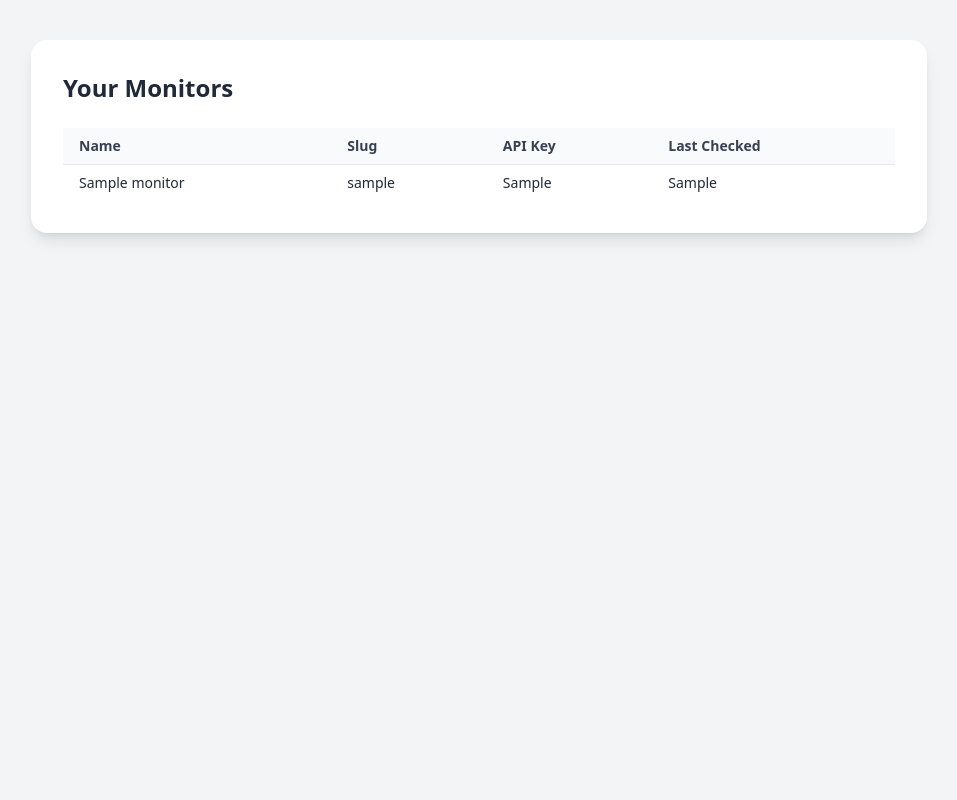
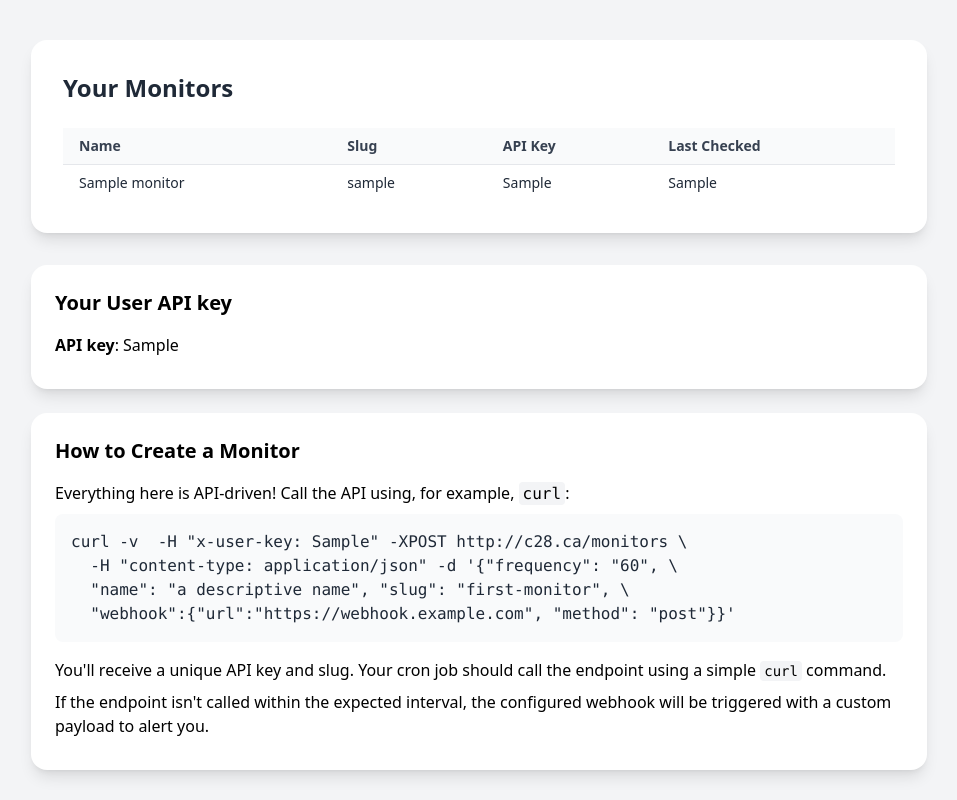
Before and after one commit to Roadmaster/roadmr-cron-monitor, a Python web app: template restarter/templates/index_logged_in.html in a window 1280 px wide. Shown: the whole page, without its empty margins (161-1118 px from the left). Run offline with Jinja, Linux system fonts and the light colour scheme; the template is opened without the code that fills it: most values are stand-ins (such as "Sample title", 1, 10 or a date in 2020); some libraries are stand-ins or nearby versions.

Commit message:
monitor creation instructions

```diff
--- a/restarter/templates/base.html
+++ b/restarter/templates/base.html
@@ -6,6 +6,33 @@
         <meta name="viewport" content="width=device-width, initial-scale=1.0" />
         <title>{% block title %}Cron Monitor{% endblock %}</title>
         <script src="https://cdn.tailwindcss.com"></script>
+        <style>
+  code {
+    font-family: ui-monospace, SFMono-Regular, Menlo, Monaco, Consolas, "Liberation Mono", "Courier New", monospace;
+    background-color: #f3f4f6; /* Tailwind gray-100 */
+    font-size: 0.875rem;       /* text-sm */
+    padding: 0.125rem 0.25rem; /* py-0.5 px-1 */
+    border-radius: 0.25rem;    /* rounded */
+  }
+
+  pre {
+    font-family: inherit;
+    background-color: #f9fafb; /* Tailwind gray-50 */
+    color: #1f2937;            /* Tailwind gray-800 */
+    padding: 1rem;             /* p-4 */
+    border-radius: 0.5rem;     /* rounded-lg */
+    overflow-x: auto;
+    font-size: 0.875rem;       /* text-sm */
+    margin-top: 1rem;
+    margin-bottom: 1rem;
+  }
+
+  pre code {
+    background: none; /* Avoid double background */
+    padding: 0;        /* Remove inner padding */
+    border-radius: 0;
+  }
+        </style>
     </head>
     <body class="bg-gray-100 flex flex-col items-center justify-start min-h-screen py-6">
 
--- a/restarter/templates/index_logged_in.html
+++ b/restarter/templates/index_logged_in.html
@@ -3,7 +3,7 @@
 {% block title %}Your Monitors{% endblock %}
 
 {% block content %}
-<div class="bg-white p-8 rounded-2xl shadow-lg w-full max-w-4xl space-y-6">
+<div class="bg-white p-8 rounded-2xl shadow-lg w-full max-w-4xl space-y-6 mb-8">
   <h2 class="text-2xl font-bold text-gray-800">Your Monitors</h2>
 
   <table class="min-w-full divide-y divide-gray-200">
@@ -31,4 +31,24 @@
     </tbody>
   </table>
 </div>
+<!-- How to create a monitor block -->
+<div class="bg-white p-6 rounded-2xl shadow-lg w-full max-w-4xl mb-6">
+  <h2 class="text-xl font-semibold mb-4">Your User API key</h2>
+  <p class="mb-2"><b>API key</b>: {{user_key}}</p>
+</div>
+<div class="bg-white p-6 rounded-2xl shadow-lg w-full max-w-4xl">
+  <h2 class="text-xl font-semibold mb-4">How to Create a Monitor</h2>
+  <p class="mb-2">Everything here is API-driven! Call the API using, for example, <code>curl</code>:</p>
+  <pre class="mb-4"><code>curl -v  -H "x-user-key: {{user_key}}" -XPOST http://c28.ca/monitors \
+  -H "content-type: application/json" -d '{"frequency": "60", \
+  "name": "a descriptive name", "slug": "first-monitor", \
+  "webhook":{"url":"https://webhook.example.com", "method": "post"}}'</code></pre>
+  <p class="mb-2">
+    You'll receive a unique API key and slug. Your cron job should call the endpoint using a simple
+    <code class="bg-gray-100 px-1 py-0.5 rounded text-sm">curl</code> command.
+  </p>
+  <p class="mb-2">
+    If the endpoint isn't called within the expected interval, the configured webhook will be triggered with a custom payload to alert you.
+  </p>
+</div>
 {% endblock %}
```
Also changed, not shown: restarter/__init__.py (+10 -1 lines), restarter/database.py (+9 -0 lines). Lines whose indentation alone changed are shown as unchanged.
